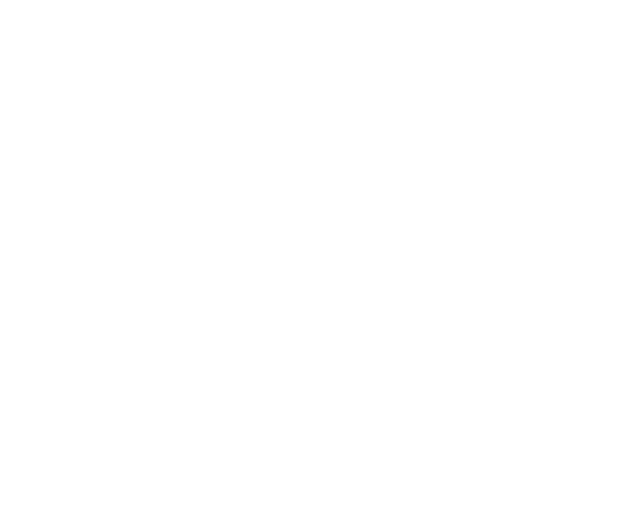
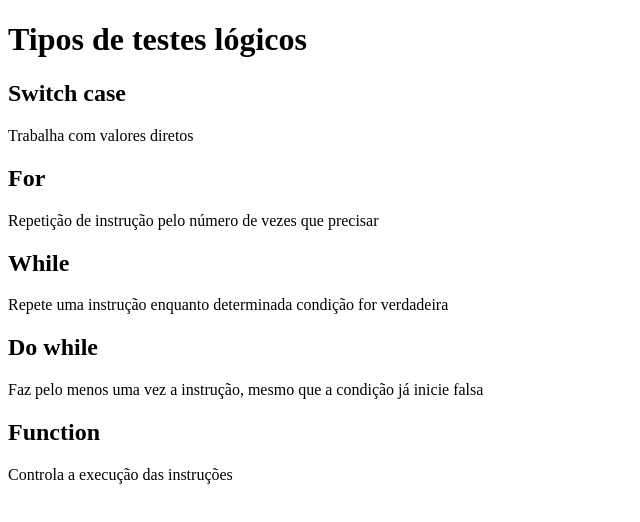
Before and after one commit to rafaellabastos/ConteudoWEB-faculdade, a plain HTML site: page testes-logicos-js/testes-logicos.html in a window 1280 px wide. Shown: the whole page, without its empty margins (0-640 px from the left). Drawn offline with Linux system fonts and the light colour scheme.

Commit message:
coloquei na página html os tipos de testes lógicos

```diff
--- a/testes-logicos-js/testes-logicos.html
+++ b/testes-logicos-js/testes-logicos.html
@@ -11,5 +11,21 @@
 </head>
 
 <body>
+    <h1>Tipos de testes lógicos</h1>
+
+    <h2>Switch case</h2>
+    <p>Trabalha com valores diretos</p>
+
+    <h2>For</h2>
+    <p>Repetição de instrução pelo número de vezes que precisar</p>
+
+    <h2>While</h2>
+    <p>Repete uma instrução enquanto determinada condição for verdadeira</p>
+
+    <h2>Do while</h2>
+    <p>Faz pelo menos uma vez a instrução, mesmo que a condição já inicie falsa</p>
+
+    <h2>Function</h2>
+    <p>Controla a execução das instruções</p>
 </body>
 </html>
```
